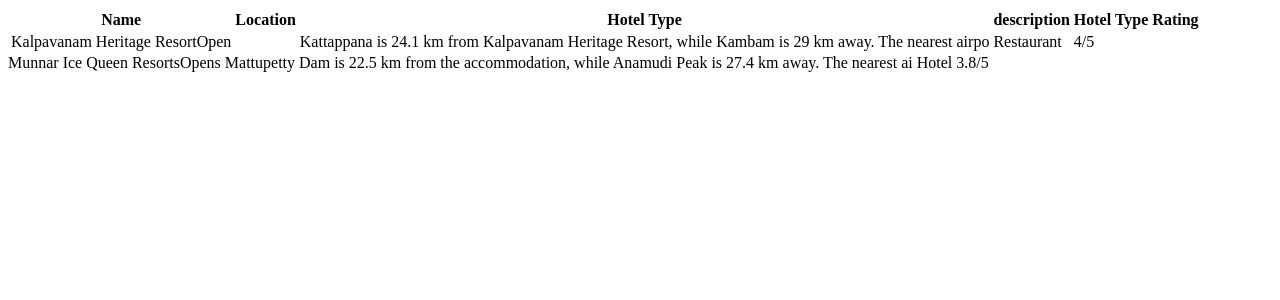
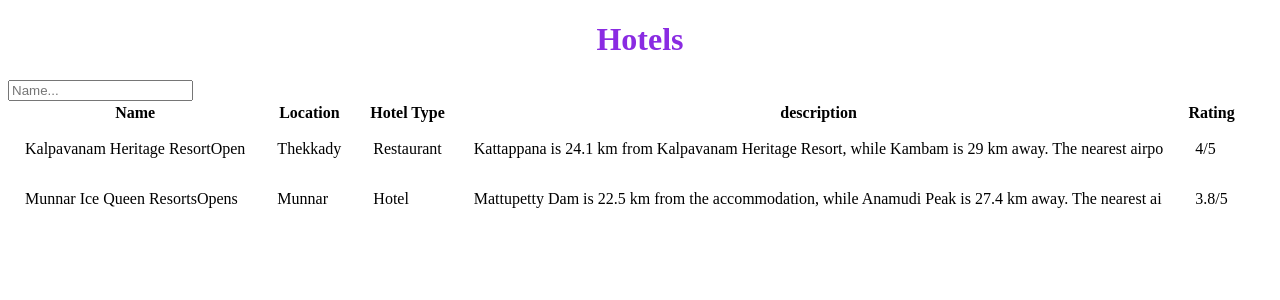
Before and after one commit to ksanoopks/hotel, a Django app: page / in a window 1280 px wide. Shown: the top 300 px of the page. Run offline with Django 4.2, Linux system fonts and the light colour scheme; data comes from the database, SQL or seed files in the repository.

Commit message:
added search option

```diff
--- a/Hotel/booking/templates/home.html
+++ b/Hotel/booking/templates/home.html
@@ -4,41 +4,68 @@
     <meta charset="UTF-8">
     <title>User</title>
 </head>
+<style>
+h1{
+    text-align: center;
+    color:blueviolet;
+}
+td{
+    padding: 15px;
+}
+
+</style>
 <body >
 {%block content%}
 <div class="container">
     <div class="row">
+        <h1>Hotels</h1>
+        <input type="text" name ="" id="myInput" placeholder="Name..." onkeyup="searchFun()">
 
 
-        <table class="table table-bordered">
-            <thead class="thead-dark">
+        <table id ='myTable' class="table table-bordered">
               <tr>
                 <th scope="col">Name</th>
                 <th scope="col">Location</th>
                 <th scope="col">Hotel Type</th>
                 <th scope="col">description</th>
-                <th scope="col">Hotel Type</th>
+
                 <th scope="col">Rating</th>
               </tr>
-            </thead>
             {% for hotel in Hotels %}
-            <tbody>
               <tr>
 
                 <td>{{hotel.name}}</td>
-                <td>{{hotel.Location}}</td>
+                <td>{{hotel.location}}</td>
+                <td>{{hotel.type}}</td>
                 <td>{{hotel.description}}</td>
-                <td>{{hotel.type}}</td>
+
                 <td>{{hotel.rating}}</td>
 
               </tr>
-            </tbody>
+              {% endfor %}
           </table>
 
 
+          <script>
+            const searchFun = () => {
+                        let filter =document.getElementById('myInput').value.toUpperCase();
+                        let myTable = document.getElementById('myTable');
+                        let tr = myTable.getElementsByTagName('tr')
+                        for (var i =0 ; i<tr.length;i++){
+                            let td = tr[i].getElementsByTagName('td')[0];
+                            if(td){
+                                let textvalue = td.textContent || td.innerHTML;
+                                if(textvalue.toLocaleUpperCase().indexOf(filter)>-1){
+                                    tr[i].style.display=""
+                                }else{
+                                    tr[i].style.display='none';
+                                }
+                            }
+                        }
+            }
+          </script>
 
 
-{% endfor %}
 
 
     </div>
--- a/Hotel/booking/views.py
+++ b/Hotel/booking/views.py
@@ -5,5 +5,4 @@
 
 def home(request):
     hotel= Hotel.objects.all()
-    print(hotel)
     return render(request,"home.html",{"Hotels":hotel})
```
